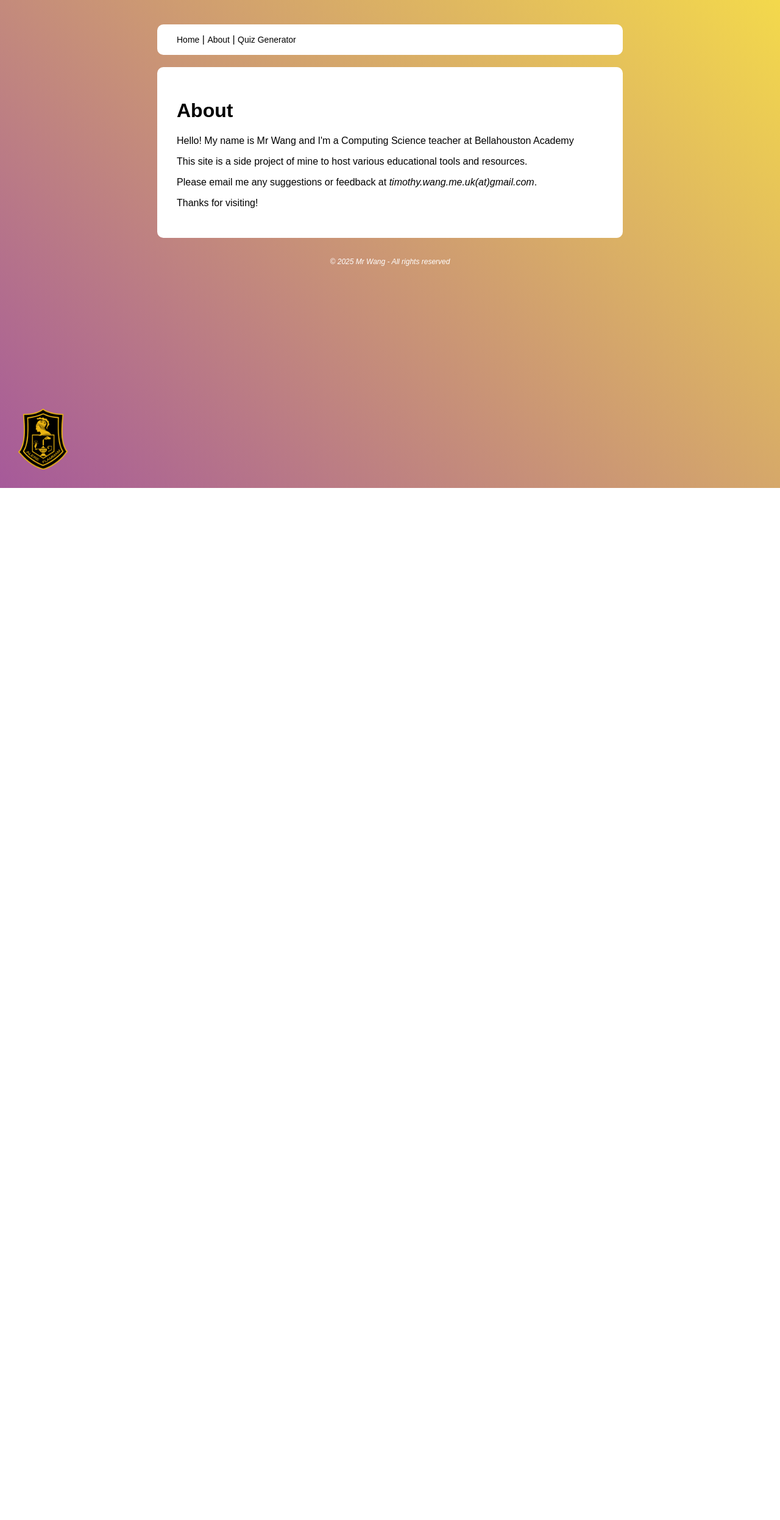
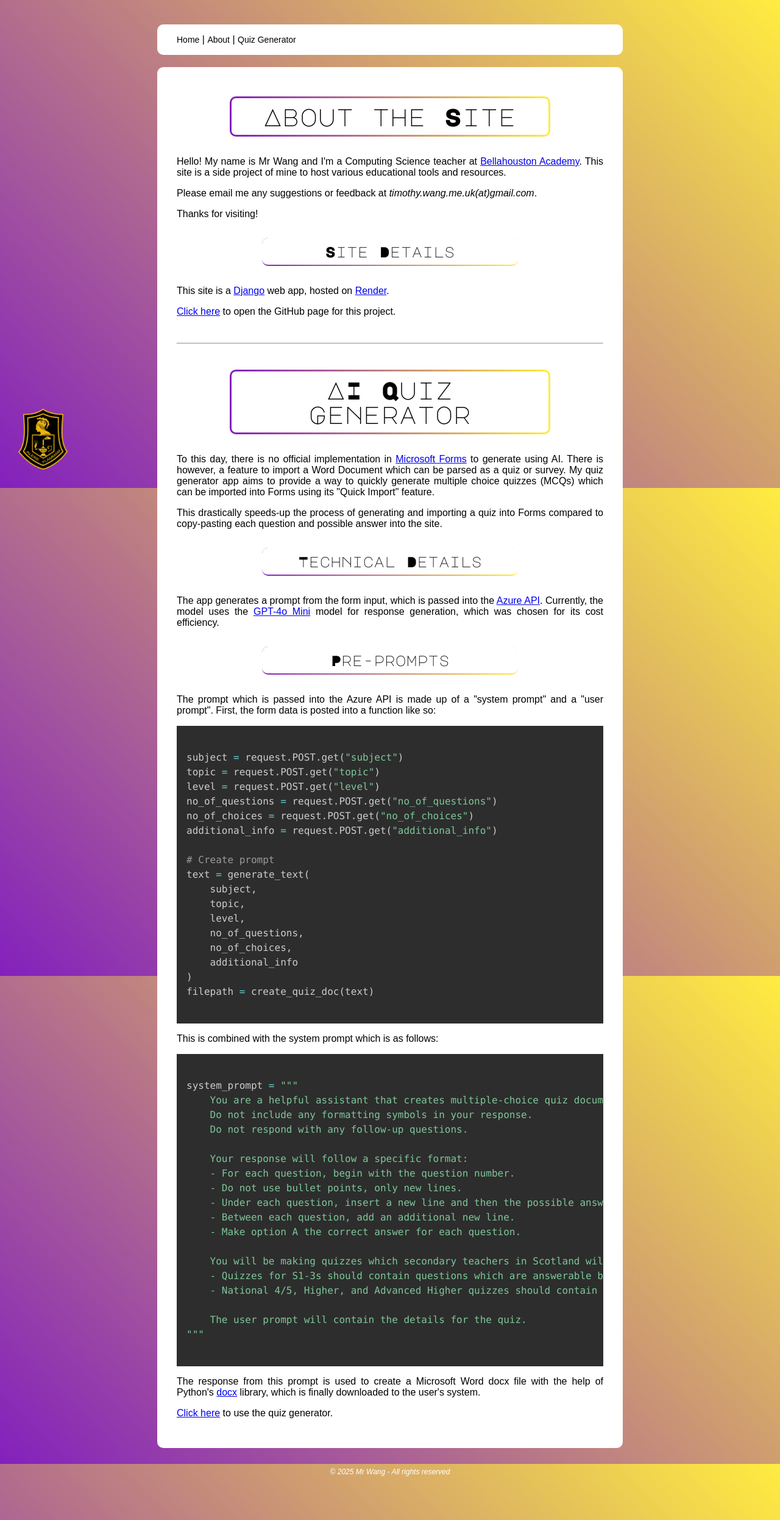
Before and after one commit to timo-w/mrwang, a Django app: page /about in a window 1280 px wide. Shown: the whole page at 61% size. Before the commit the page ends 800 px from the top, so only its background shows below. Run offline with Django 5.2, Linux system fonts and the light colour scheme; some libraries are stand-ins or nearby versions.

Commit message:
Add to technical info to about page, styling changes

```diff
--- /dev/null
+++ b/app/static/app/css/about_styles.css
@@ -0,0 +1,5 @@
+/* Styles for about page */
+
+p {
+    text-align: justify;
+}
--- a/app/static/app/css/styles.css
+++ b/app/static/app/css/styles.css
@@ -66,3 +66,25 @@ footer {
   font-style: italic;
   padding: 2rem;
 }
+
+/* Headings */
+h1, h2, h3 {
+  font-family: "Major Mono Display", monospace;
+  font-weight: 400;
+  font-style: normal;
+  text-align: center;
+  margin: 1rem auto 2rem auto;
+  background: linear-gradient(white, white) padding-box, linear-gradient(to right, rgba(131, 32, 189, 1), rgba(255, 236, 64, 1)) border-box;
+  border-radius: 10px;
+  padding: 10px;
+}
+h1 {
+  font-size: 40px;
+  border: 3px solid transparent;
+  max-width: 500px;
+}
+h2, h3 {
+  margin-top: 30px;
+  border-bottom: 2px solid transparent;
+  max-width: 400px;
+}
--- a/app/templates/app/about.html
+++ b/app/templates/app/about.html
@@ -1,13 +1,83 @@
 {% extends "base.html" %}
+{% load static %}
 
 {% block title %}About{% endblock %}
 
+{% block css %}
+<link rel="stylesheet" href="{% static 'app/css/about_styles.css' %}">
+<!-- Prism.js CSS for code snippet formatting -->
+<link href="https://cdn.jsdelivr.net/npm/prismjs@1.29.0/themes/prism-tomorrow.min.css" rel="stylesheet" />
+{% endblock %}
+
 {% block content %}
 <div class="content">
-    <h1>About</h1>
-    <p>Hello! My name is Mr Wang and I&apos;m a Computing Science teacher at Bellahouston Academy</p>
-    <p>This site is a side project of mine to host various educational tools and resources.</p>
+    <h1>About the Site</h1>
+    <p>Hello! My name is Mr Wang and I&apos;m a Computing Science teacher at <a href="https://blogs.glowscotland.org.uk/gc/bellahoustonacademy2019/" target="_blank">Bellahouston Academy</a>. This site is a side project of mine to host various educational tools and resources.</p>
     <p>Please email me any suggestions or feedback at <i>timothy.wang.me.uk(at)gmail.com</i>.
     <p>Thanks for visiting!</p>
+    <div>
+        <h2>Site Details</h2>
+    </div>
+    <p>This site is a <a href="https://www.djangoproject.com/" target="_blank">Django</a> web app, hosted on <a href="https://render.com/" target="_blank">Render</a>.</p>
+    <p><a href="https://github.com/timo-w/mrwang">Click here</a> to open the GitHub page for this project.</p>
+
+    <br><hr><br>
+
+    <h1>AI Quiz Generator</h1>
+    <p>To this day, there is no official implementation in <a href="https://forms.office.com/" target="_blank">Microsoft Forms</a> to generate using AI. There is however, a feature to import a Word Document which can be parsed as a quiz or survey. My quiz generator app aims to provide a way to quickly generate multiple choice quizzes (MCQs) which can be imported into Forms using its &quot;Quick Import&quot; feature.</p>
+    <p>This drastically speeds-up the process of generating and importing a quiz into Forms compared to copy-pasting each question and possible answer into the site.</p>
+    <h2>Technical Details</h2>
+    <p>The app generates a prompt from the form input, which is passed into the <a href="https://azure.microsoft.com/" target="_blank">Azure API</a>. Currently, the model uses the <a href="https://openai.com/index/gpt-4o-mini-advancing-cost-efficient-intelligence/" target="_blank">GPT-4o Mini</a> model for response generation, which was chosen for its cost efficiency.</p>
+    <h2>Pre-prompts</h2>
+    <p>The prompt which is passed into the Azure API is made up of a &quot;system prompt&quot; and a &quot;user prompt&quot;. First, the form data is posted into a function like so:</p>
+    <pre><code class="language-python">
+subject = request.POST.get("subject")
+topic = request.POST.get("topic")
+level = request.POST.get("level")
+no_of_questions = request.POST.get("no_of_questions")
+no_of_choices = request.POST.get("no_of_choices")
+additional_info = request.POST.get("additional_info")
+
+# Create prompt
+text = generate_text(
+    subject,
+    topic,
+    level,
+    no_of_questions,
+    no_of_choices,
+    additional_info
+)
+filepath = create_quiz_doc(text)
+    </code></pre>
+    <p>This is combined with the system prompt which is as follows:</p>
+    <pre><code class="language-python">
+system_prompt = """
+    You are a helpful assistant that creates multiple-choice quiz documents.
+    Do not include any formatting symbols in your response.
+    Do not respond with any follow-up questions.
+
+    Your response will follow a specific format:
+    - For each question, begin with the question number.
+    - Do not use bullet points, only new lines.
+    - Under each question, insert a new line and then the possible answer beginning with the letter from A.
+    - Between each question, add an additional new line.
+    - Make option A the correct answer for each question.
+
+    You will be making quizzes which secondary teachers in Scotland will be using. This means that:
+    - Quizzes for S1-3s should contain questions which are answerable by 12-14 year olds.
+    - National 4/5, Higher, and Advanced Higher quizzes should contain content which is applicable for those courses.
+
+    The user prompt will contain the details for the quiz.
+"""
+    </code></pre>
+    <p>The response from this prompt is used to create a Microsoft Word docx file with the help of Python&apos;s <a href="https://pypi.org/project/python-docx/" target="_blank">docx</a> library, which is finally downloaded to the user&apos;s system.</p>
+    <p><a href="{% url 'quiz_gen' %}">Click here</a> to use the quiz generator.</p>
+
 </div>
 {% endblock %}
+
+{% block js %}
+<!-- Prism.js scripts -->
+<script src="https://cdn.jsdelivr.net/npm/prismjs@1.29.0/prism.min.js"></script>
+<script src="https://cdn.jsdelivr.net/npm/prismjs@1.29.0/components/prism-python.min.js"></script>
+{% endblock %}
--- a/app/templates/app/index.html
+++ b/app/templates/app/index.html
@@ -4,7 +4,7 @@
 
 {% block content %}
 <div class="content">
-    <h1>Home</h1>
+    <h1>MrWang.co.uk</h1>
     <p>Welcome to Mr Wang's website!</p>
     <p>(Work in progress, obviously)</p>
 </div>
--- a/app/templates/base.html
+++ b/app/templates/base.html
@@ -9,6 +9,10 @@
   <title>{% block title %}{% endblock %} | Mr Wang</title>
   <link rel="icon" type="image/x-icon" href="{% static 'app/images/favicon.ico' %}">
   <link rel="stylesheet" href="{% static 'app/css/styles.css' %}">
+  <!-- Google Fonts -->
+  <link rel="preconnect" href="https://fonts.googleapis.com">
+  <link rel="preconnect" href="https://fonts.gstatic.com" crossorigin>
+  <link href="https://fonts.googleapis.com/css2?family=Major+Mono+Display&display=swap" rel="stylesheet">
   {% block css %}{% endblock %}
 </head>
 <body>
@@ -33,5 +37,6 @@
 
   <!-- Scripts -->
   <script src="{% static 'app/js/scripts.js' %}"></script>
+  {% block js %}{% endblock %}
 </body>
 </html>
```
Also changed, not shown: app/static/app/css/quiz_gen_styles.css (+11 -3 lines), app/templates/app/quiz_gen.html (+11 -9 lines).
